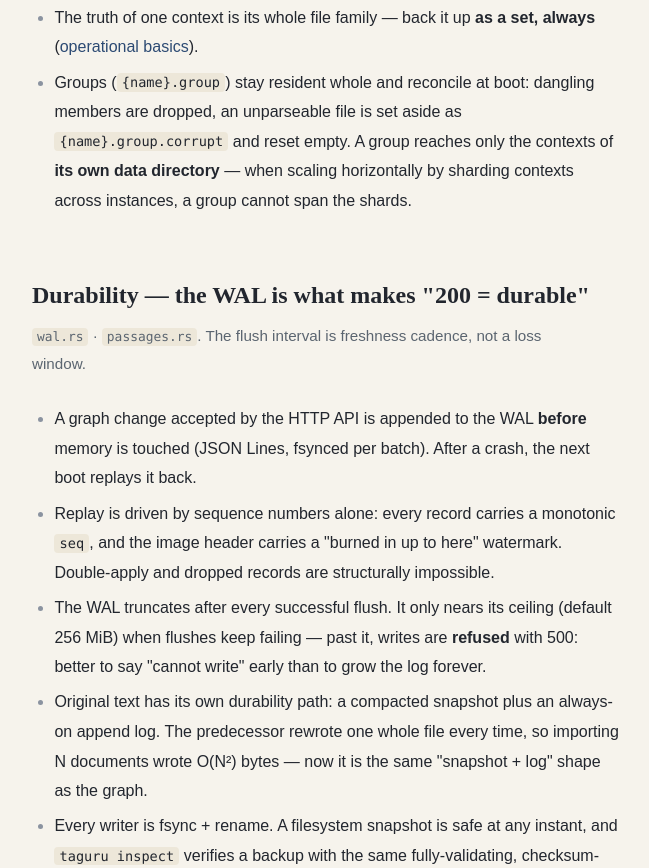
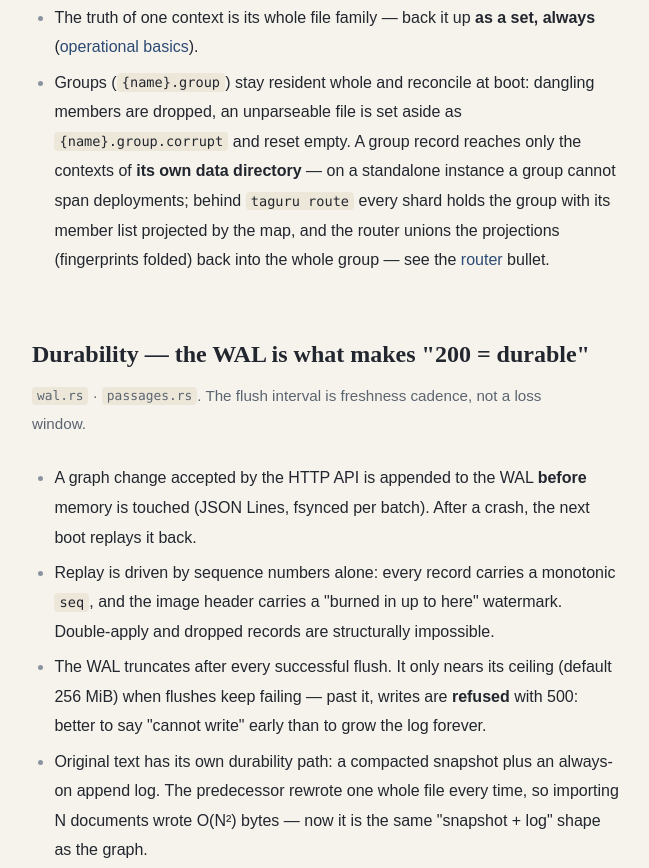
Before and after one commit to t0k0sh1/taguru, a plain HTML site: page docs/architecture.html in a window 1280 px wide. Shown: the part 2728-3596 px from the top of the page, without its empty margins (350-999 px from the left). Drawn offline with Linux system fonts and the light colour scheme.

Commit message:
Docs: the no-groups-across-shards claim predates the router — scope it to standalone instances
Since taguru route (#145) every shard holds each group with its member
list projected by the map and the router unions the projections, so
the flat "a group cannot span the shards" sentence became misleading;
this PR's fingerprint folding made the contradiction visible enough
for review to flag.

Claude-Session: https://claude.ai/code/session_017U6qy3ska4uJ2XVCCpmrs9

```diff
--- a/docs/architecture.html
+++ b/docs/architecture.html
@@ -158,7 +158,7 @@
       <li>A write only marks its context dirty. Persistence happens on the periodic flusher (<code>TAGURU_FLUSH_SECS</code>), on eviction, and on shutdown.</li>
       <li id="revision">Every directory row carries <b>revision counters</b> <code>{graph, passages, config}</code> (issue #149) — applied graph writes, the passage log watermark, and config/embedding changes respectively — the "has anything changed since I last looked" token a retrieval cache keys on, with a group-level <code>fingerprint</code> hashing the member contexts' counters. The honest contract: within one process every read is live and strictly monotonic; across a clean shutdown the persisted values are exact; across a <i>crash</i> a cold context can serve a lagging value until its first load catches the graph counter up against the WAL replay (the same posture as the cold stats snapshot — and the search paths load before computing, so a cache fill never keys on the stale seed). Compare for equality only; a cache that outlives the process must treat a server restart or a delete-recreate as invalidation.</li>
       <li>The truth of one context is its whole file family — back it up <b>as a set, always</b> (<a href="getting-started.html#ops">operational basics</a>).</li>
-      <li>Groups (<code>{name}.group</code>) stay resident whole and reconcile at boot: dangling members are dropped, an unparseable file is set aside as <code>{name}.group.corrupt</code> and reset empty. A group reaches only the contexts of <b>its own data directory</b> — when scaling horizontally by sharding contexts across instances, a group cannot span the shards.</li>
+      <li>Groups (<code>{name}.group</code>) stay resident whole and reconcile at boot: dangling members are dropped, an unparseable file is set aside as <code>{name}.group.corrupt</code> and reset empty. A group record reaches only the contexts of <b>its own data directory</b> — on a standalone instance a group cannot span deployments; behind <code>taguru route</code> every shard holds the group with its member list projected by the map, and the router unions the projections (fingerprints folded) back into the whole group — see the <a href="#router">router</a> bullet.</li>
     </ul>
   </section>
 
```
